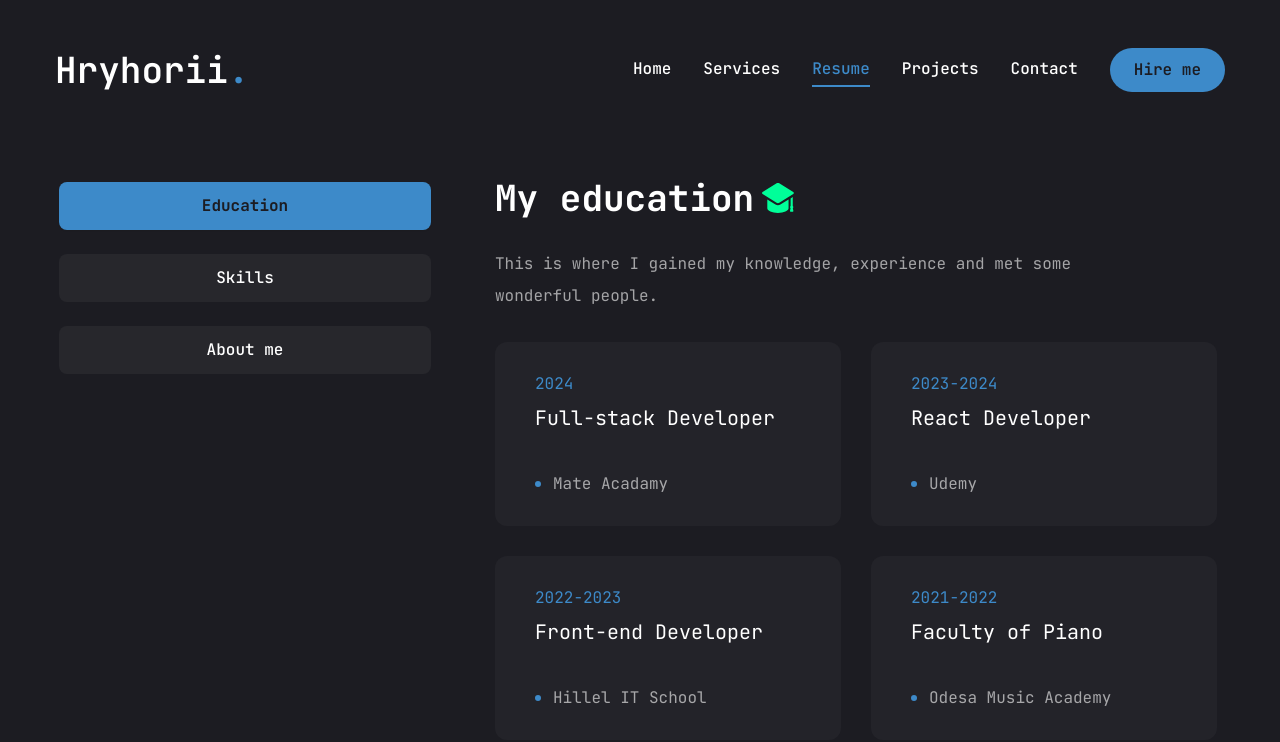
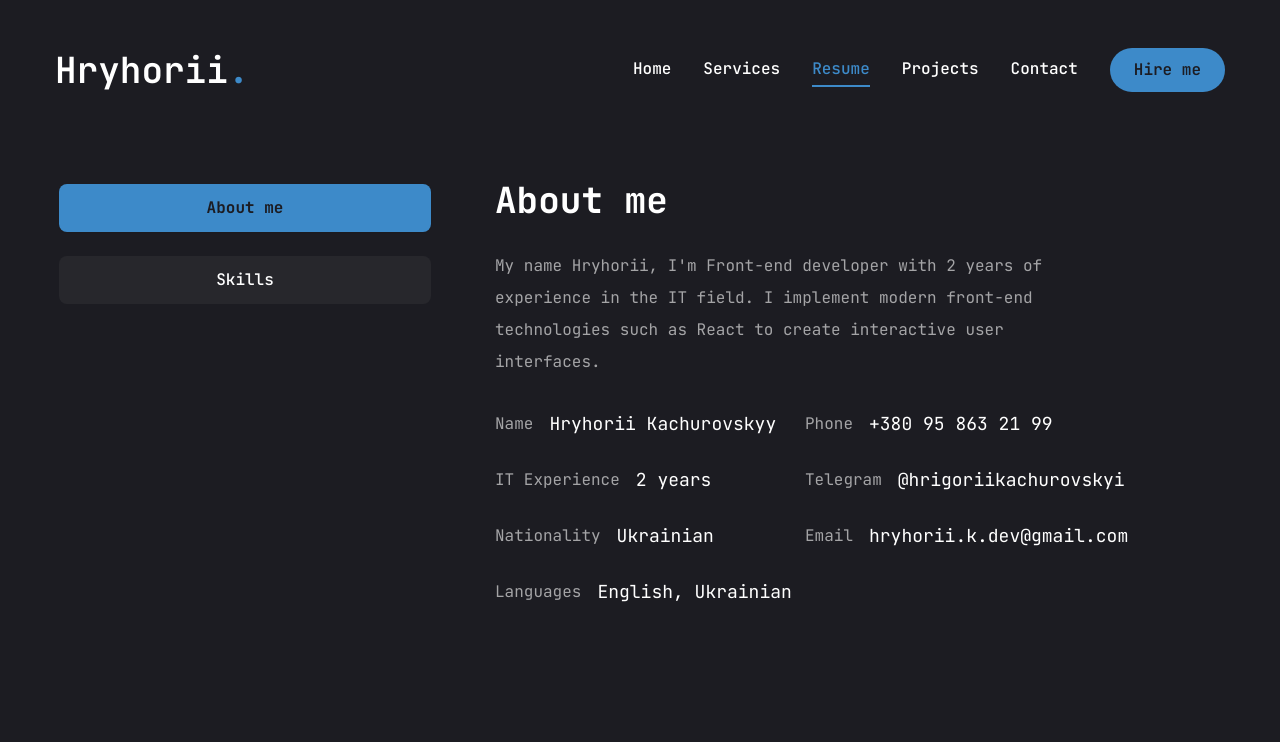
Before and after one commit to GrigoryyKach/GrigoryyKach, a Next.js app: page /resume in a window 1280 px wide. Shown: the top 742 px of the page. Built offline with nearby package versions, Linux system fonts and the light colour scheme.

Commit message:
some fixes

```diff
--- a/app/contact/page.jsx
+++ b/app/contact/page.jsx
@@ -87,7 +87,6 @@ const Contact = () => {
     )
       .then(() => {
         setIsLoading(false);
-        alert("Thank you! I will get back to you as soon as possible.");
         toast({
           title: 'Thank you!',
           description: 'I will get back to you as soon as possible.',
@@ -132,7 +131,7 @@ const Contact = () => {
               onSubmit={handleSubmit}
               className="flex flex-col gap-6 p-10 bg-[#27272c] rounded-xl"
             >
-              <h3 className="text-4xl text-accent">Let's work together</h3>
+              <h3 className="text-4xl text-accent">Let's work together!</h3>
               <p className="text-white/60">
                 If you are ready to offer me a job - fill out the form and click <span className="text-accent">Send Message</span> button.
               </p>
--- a/app/page.jsx
+++ b/app/page.jsx
@@ -23,6 +23,7 @@ const Home = () => {
 
             {/* btn & socials */}
             <div className="flex flex-col xl:flex-row items-center gap-8">
+              <a href="https://drive.google.com/file/d/1UFTibsP1t0oT6uOTqHNBFzRYjYW3q77_/view?usp=sharing">
                 <Button
                   variant="outline"
                   size="lg"
@@ -31,6 +32,7 @@ const Home = () => {
                   <span>Download Cv</span>
                   <FiDownload className="text-xl" />
                 </Button>
+              </a>
               <div className="mb-8 xl:mb-0">
                 <Socials
                   containerStyles="flex gap-6"
--- a/app/resume/page.jsx
+++ b/app/resume/page.jsx
@@ -12,7 +12,6 @@ import {
   SiGit,
   SiVisualstudiocode,
   SiWebpack,
-  SiSkillshare
 } from "react-icons/si";
 
 import { Tabs, TabsContent, TabsList, TabsTrigger } from "@/components/ui/tabs";
@@ -23,7 +22,7 @@ import { motion } from "framer-motion";
 // about data
 const about = {
   title: "About me",
-  desc: "My name Hryhorii, I'm 20 years old. I have been passionate about technology, computers and video games since my childhood. I'm also passionate about music - I play the drums in my free time.",
+  desc: "My name Hryhorii, I'm Front-end developer with 2 years of experience in the IT field. I implement modern front-end technologies such as React to create interactive user interfaces.",
   info: [
     {
       fieldName: "Name",
@@ -52,35 +51,6 @@ const about = {
     {
       fieldName: "Languages",
       fieldValue: "English, Ukrainian"
-    },
-  ]
-};
-
-// education data
-const education = {
-  icon: "/assets/resume/cap.svg",
-  title: "My education",
-  desc: "This is where I gained my knowledge, experience and met some wonderful people.",
-  items: [
-    {
-      instituion: "Mate Acadamy",
-      degree: "Full-stack Developer",
-      duration: "2024",
-    },
-    {
-      instituion: "Udemy",
-      degree: "React Developer",
-      duration: "2023-2024",
-    },
-    {
-      instituion: "Hillel IT School",
-      degree: "Front-end Developer",
-      duration: "2022-2023",
-    },
-    {
-      instituion: "Odesa  Music Academy",
-      degree: "Faculty of Piano",
-      duration: "2021-2022",
     },
   ]
 };
@@ -169,58 +139,37 @@ const Resume = () => {
     >
       <div className="container mx-auto">
         <Tabs
-          defaultValue="education"
+          defaultValue="about"
           className="flex flex-col xl:flex-row gap-[60px]"
         >
           <TabsList className="flex flex-col w-full max-w-[380px] mx-auto xl:mx-0 gap-6">
-            <TabsTrigger value="education">Education</TabsTrigger>
+            <TabsTrigger value="about">About me</TabsTrigger>
             <TabsTrigger value="skills">Skills</TabsTrigger>
-            <TabsTrigger value="about">About me</TabsTrigger>
           </TabsList>
 
           {/* content */}
           <div className="min-h-[70vh] w-full">
-            {/* education */}
+            {/* about */}
             <TabsContent
-              value="education"
-              className="w-full"
+              value="about"
+              className="w-full text-center xl:text-left"
             >
-              <div className="flex flex-col gap-[30px] text-center xl:text-left">
-                <div className="flex items-center justify-center xl:justify-start gap-2">
-                  <h3 className="text-4xl font-bold">
-                    {education.title}
-                  </h3>
-                  <img
-                    src={education.icon}
-                    alt="icon"
-                    className="size-8"
-                  />
-                </div>
-                <p className="max-w-[600px] text-white/60 mx-auto xl:mx-0">
-                  {education.desc}
-                </p>
-                <ScrollArea className="h-[400px]">
-                  <ul className="grid grid-cols-1 lg:grid-cols-2 gap-[30px]">
-                    {education.items.map((item, idx) => {
+              <div className="flex flex-col gap-[30px]">
+                <h3 className="text-4xl font-bold">{about.title}</h3>
+                <p className="max-w-[600px] text-white/60 mx-auto xl:mx-0">{about.desc}</p>
+                <ul className="grid grid-cols-1 xl:grid-cols-2 gap-y-6 max-w-[620px] mx-auto xl:mx-0">
+                  {about.info.map((item, idx) => {
                     return (
                       <li
                         key={idx}
-                          className="bg-[#232329] h-[184px] py-6 px-10 rounded-xl flex flex-col justify-center items-center lg:items-start gap-1"
+                        className="flex items-center justify-center xl:justify-start gap-4"
                       >
-                          <span className="text-accent">{item.duration}</span>
-                          <h3 className="text-xl max-w-[260px] min-h-[60px] text-center lg:text-left">
-                            {item.degree}
-                          </h3>
-                          <div className="flex items-center gap-3">
-                            {/* dot */}
-                            <span className="w-[6px] h-[6px] rounded-full bg-accent" />
-                            <p className="text-white/60">{item.instituion}</p>
-                          </div>
+                        <span className="text-white/60">{item.fieldName}</span>
+                        <span className="text-lg">{item.fieldValue}</span>
                       </li>
                     )
                   })}
                 </ul>
-                </ScrollArea>
               </div>
             </TabsContent>
 
@@ -265,30 +214,6 @@ const Resume = () => {
                 </ScrollArea>
               </div>
             </TabsContent>
-
-            {/* about */}
-            <TabsContent
-              value="about"
-              className="w-full text-center xl:text-left"
-            >
-              <div className="flex flex-col gap-[30px]">
-                <h3 className="text-4xl font-bold">{about.title}</h3>
-                <p className="max-w-[600px] text-white/60 mx-auto xl:mx-0">{about.desc}</p>
-                <ul className="grid grid-cols-1 xl:grid-cols-2 gap-y-6 max-w-[620px] mx-auto xl:mx-0">
-                  {about.info.map((item, idx) => {
-                    return (
-                      <li
-                        key={idx}
-                        className="flex items-center justify-center xl:justify-start gap-4"
-                      >
-                        <span className="text-white/60">{item.fieldName}</span>
-                        <span className="text-lg">{item.fieldValue}</span>
-                      </li>
-                    )
-                  })}
-                </ul>
-              </div>
-            </TabsContent>
           </div>
         </Tabs>
       </div>
--- a/components/Header.jsx
+++ b/components/Header.jsx
@@ -1,11 +1,28 @@
+"use client";
+
 import Link from "next/link";
+import { usePathname } from "next/navigation";
 import { Button } from "./ui/button";
 
 // components imports
 import Nav from "./Nav";
 import MobileNav from "./MobileNav";
+import { useToast } from "@/components/ui/use-toast";
 
 const Header = () => {
+  const { toast } = useToast();
+  const pathName = usePathname();
+
+  const handleClick = (e) => {
+    if (pathName === "/contact") {
+      e.preventDefault();
+      toast({
+        title: "You're already on the contact page!",
+        description: "Feel free to fill out the form.",
+      });
+    }
+  };
+
   return (
     <header className="py-8 xl:py-12 text-white">
       <div className="container mx-auto flex justify-between items-center">
@@ -20,7 +37,7 @@ const Header = () => {
         <div className="hidden xl:flex items-center gap-8">
           <Nav />
           <Link href="/contact">
-            <Button>Hire me</Button>
+            <Button onClick={handleClick}>Hire me</Button>
           </Link>
         </div>
 
```
Lines whose indentation alone changed are shown as unchanged.
